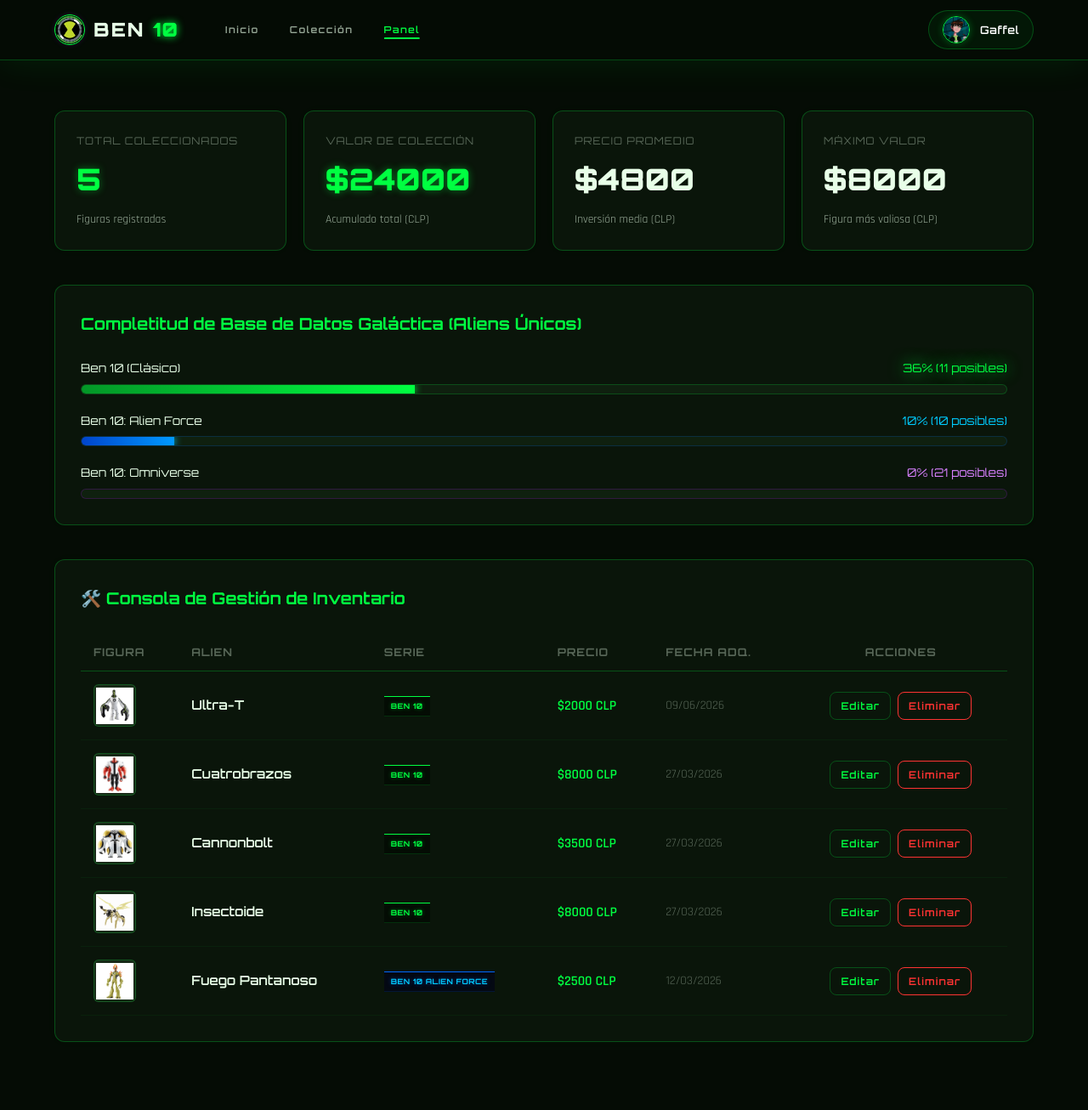
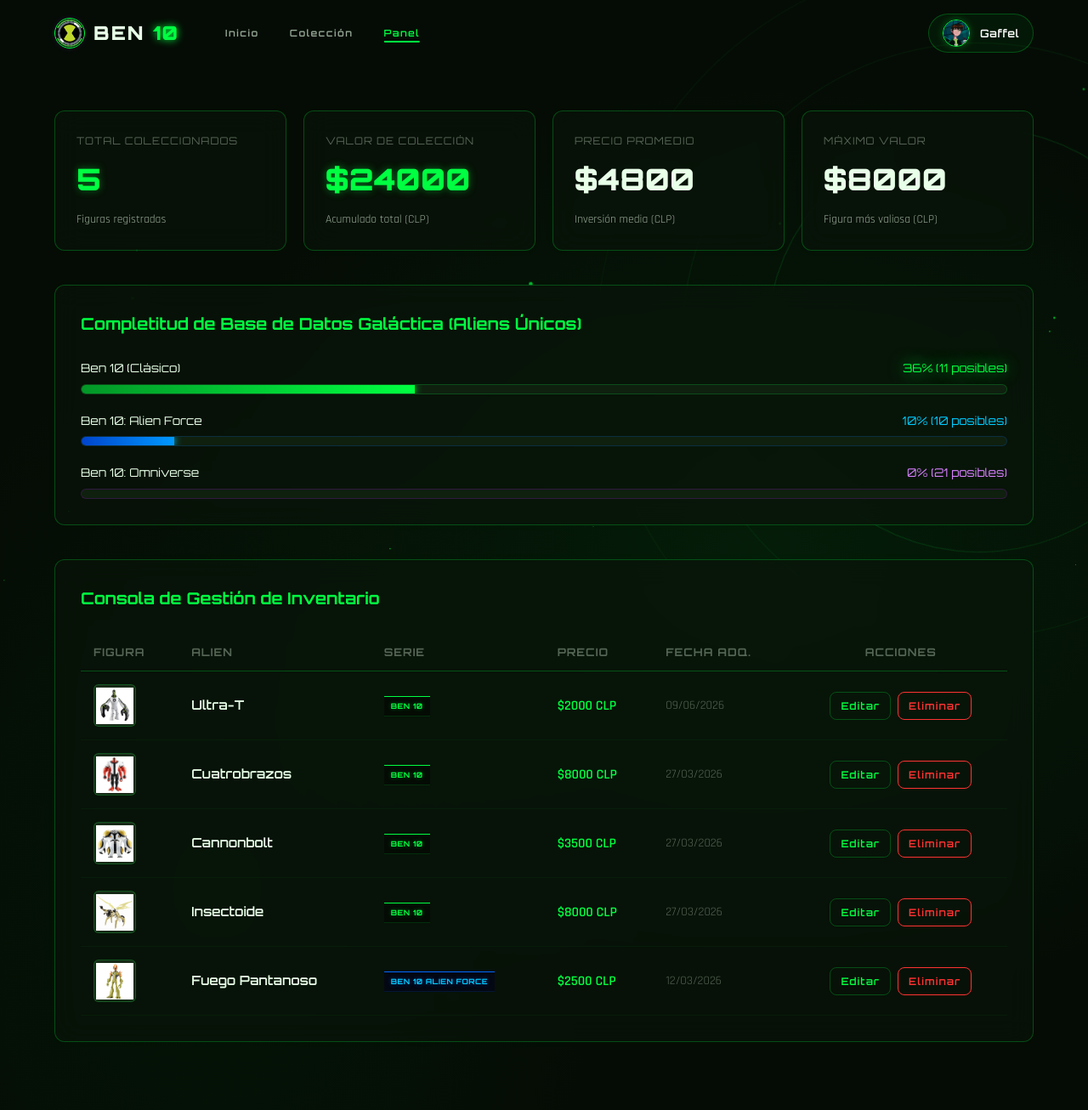
Before and after one commit to G4ffel/Ben10_Collector, a Django app: page /dashboard/ in a window 1280 px wide. Shown: the whole page at 85% size. Run offline with Django 5.2, Linux system fonts and the light colour scheme; data comes from the database, SQL or seed files in the repository; both versions use the stored data as it was after the commit.

Commit message:
Delet Emojis navbar
- se borraron todosemojis
- nuevo navbar en todas las views
- fondo animado en todas las interfazes

```diff
--- a/static/css/style.css
+++ b/static/css/style.css
@@ -40,10 +40,29 @@
 
 body {
   font-family: var(--font-body);
-  background-color: var(--dark-1);
+  background: radial-gradient(ellipse 80% 60% at 70% 50%, rgba(0, 80, 20, 0.25) 0%, transparent 70%),
+              radial-gradient(ellipse 60% 80% at 20% 80%, rgba(0, 40, 10, 0.3) 0%, transparent 60%),
+              var(--dark-1);
   color: var(--text-primary);
   overflow-x: hidden;
   line-height: 1.6;
+}
+
+.global-bg {
+  position: fixed;
+  inset: 0;
+  z-index: -1;
+  pointer-events: none;
+  overflow: hidden;
+}
+
+.hero {
+  position: relative;
+  min-height: 100vh;
+  display: flex;
+  align-items: center;
+  overflow: hidden;
+  padding-top: 80px;
 }
 
 a { text-decoration: none; color: inherit; }
@@ -223,9 +242,6 @@
   align-items: center;
   position: relative;
   overflow: hidden;
-  background: radial-gradient(ellipse 80% 60% at 70% 50%, rgba(0, 80, 20, 0.4) 0%, transparent 70%),
-              radial-gradient(ellipse 60% 80% at 20% 80%, rgba(0, 40, 10, 0.5) 0%, transparent 60%),
-              var(--dark-1);
   padding-top: 80px;
 }
 
@@ -1819,7 +1835,9 @@
 }
 
 .figure-card-omni {
-  background: var(--dark-2);
+  background: rgba(10, 21, 10, 0.65);
+  backdrop-filter: blur(15px);
+  -webkit-backdrop-filter: blur(15px);
   border: 1px solid var(--border-green);
   border-radius: var(--radius-lg);
   overflow: hidden;
--- /dev/null
+++ b/static/js/bg-particles.js
@@ -0,0 +1,59 @@
+function createGlobalParticles() {
+  const container = document.getElementById('global-particles');
+  if (!container) return;
+
+  for (let i = 0; i < 60; i++) {
+    const p = document.createElement('div');
+    p.classList.add('particle');
+    p.style.left = Math.random() * 100 + '%';
+    p.style.bottom = '-10px';
+    const size = Math.random() * 4 + 1;
+    p.style.width = size + 'px';
+    p.style.height = size + 'px';
+    const duration = Math.random() * 8 + 6;
+    p.style.animationDuration = duration + 's';
+    p.style.animationDelay = Math.random() * 10 + 's';
+    p.style.opacity = Math.random() * 0.7 + 0.1;
+    container.appendChild(p);
+  }
+}
+
+function initGlobalNavbar() {
+  const navbar = document.getElementById('navbar');
+  if (!navbar) return;
+
+  const handleScroll = () => {
+    if (window.scrollY > 60) {
+      navbar.classList.add('scrolled');
+    } else {
+      navbar.classList.remove('scrolled');
+    }
+  };
+
+  // Run immediately to set correct state on load
+  handleScroll();
+
+  window.addEventListener('scroll', handleScroll);
+}
+
+function initGlobalHamburger() {
+  const hamburger = document.getElementById('hamburger');
+  const navLinks = document.getElementById('navLinks');
+  if (!hamburger || !navLinks) return;
+
+  hamburger.addEventListener('click', () => {
+    navLinks.classList.toggle('open');
+  });
+
+  navLinks.addEventListener('click', (e) => {
+    if (e.target.classList.contains('nav-link')) {
+      navLinks.classList.remove('open');
+    }
+  });
+}
+
+document.addEventListener('DOMContentLoaded', () => {
+  createGlobalParticles();
+  initGlobalNavbar();
+  initGlobalHamburger();
+});
--- a/templates/collector/dashboard.html
+++ b/templates/collector/dashboard.html
@@ -16,14 +16,22 @@
 
 <body>
 
+  <!-- ===== BACKGROUND ANIMADO GLOBAL ===== -->
+  <div class="global-bg">
+    <div class="energy-ring ring-1"></div>
+    <div class="energy-ring ring-2"></div>
+    <div class="energy-ring ring-3"></div>
+    <div class="particles-container" id="global-particles"></div>
+  </div>
+
   <!-- ===== NAVBAR ===== -->
-  <nav class="navbar scrolled">
+  <nav class="navbar" id="navbar">
     <div class="nav-container">
       <a href="{% url 'home' %}" class="nav-logo">
         <div class="omnitrix-mini"></div>
         <span class="logo-text">BEN <span class="logo-num">10</span></span>
       </a>
-      <ul class="nav-links">
+      <ul class="nav-links" id="navLinks">
         <li><a href="{% url 'home' %}" class="nav-link">Inicio</a></li>
         <li><a href="{% url 'coleccion' %}" class="nav-link">Colección</a></li>
         <li><a href="{% url 'dashboard' %}" class="nav-link active">Panel</a></li>
@@ -31,6 +39,9 @@
       <button class="nav-profile-btn" id="openProfileBtn">
         <img src="{{ perfil.avatar_url }}" class="nav-profile-avatar-img" alt="Avatar">
         <span class="nav-profile-name">{{ perfil.nombre }}</span>
+      </button>
+      <button class="hamburger" id="hamburger" aria-label="Menú">
+        <span></span><span></span><span></span>
       </button>
     </div>
   </nav>
@@ -43,7 +54,7 @@
     <div class="hud-stats-grid"
       style="display: grid; grid-template-columns: repeat(auto-fit, minmax(220px, 1fr)); gap: 20px; margin-bottom: 40px;">
       <div class="hud-card"
-        style="background: var(--dark-2); border: 1px solid var(--border-green); padding: 25px; border-radius: 12px; box-shadow: 0 0 15px rgba(0, 255, 65, 0.02); display: flex; flex-direction: column; gap: 8px;">
+        style="background: rgba(10, 21, 10, 0.65); backdrop-filter: blur(15px); -webkit-backdrop-filter: blur(15px); border: 1px solid var(--border-green); padding: 25px; border-radius: 12px; box-shadow: 0 0 15px rgba(0, 255, 65, 0.02); display: flex; flex-direction: column; gap: 8px;">
         <span
           style="font-family: var(--font-display); font-size: 0.75rem; color: var(--text-muted); letter-spacing: 1px; text-transform: uppercase;">Total
           Coleccionados</span>
@@ -55,7 +66,7 @@
       </div>
 
       <div class="hud-card"
-        style="background: var(--dark-2); border: 1px solid var(--border-green); padding: 25px; border-radius: 12px; box-shadow: 0 0 15px rgba(0, 255, 65, 0.02); display: flex; flex-direction: column; gap: 8px;">
+        style="background: rgba(10, 21, 10, 0.65); backdrop-filter: blur(15px); -webkit-backdrop-filter: blur(15px); border: 1px solid var(--border-green); padding: 25px; border-radius: 12px; box-shadow: 0 0 15px rgba(0, 255, 65, 0.02); display: flex; flex-direction: column; gap: 8px;">
         <span
           style="font-family: var(--font-display); font-size: 0.75rem; color: var(--text-muted); letter-spacing: 1px; text-transform: uppercase;">Valor
           de Colección</span>
@@ -67,7 +78,7 @@
       </div>
 
       <div class="hud-card"
-        style="background: var(--dark-2); border: 1px solid var(--border-green); padding: 25px; border-radius: 12px; box-shadow: 0 0 15px rgba(0, 255, 65, 0.02); display: flex; flex-direction: column; gap: 8px;">
+        style="background: rgba(10, 21, 10, 0.65); backdrop-filter: blur(15px); -webkit-backdrop-filter: blur(15px); border: 1px solid var(--border-green); padding: 25px; border-radius: 12px; box-shadow: 0 0 15px rgba(0, 255, 65, 0.02); display: flex; flex-direction: column; gap: 8px;">
         <span
           style="font-family: var(--font-display); font-size: 0.75rem; color: var(--text-muted); letter-spacing: 1px; text-transform: uppercase;">Precio
           Promedio</span>
@@ -79,7 +90,7 @@
       </div>
 
       <div class="hud-card"
-        style="background: var(--dark-2); border: 1px solid var(--border-green); padding: 25px; border-radius: 12px; box-shadow: 0 0 15px rgba(0, 255, 65, 0.02); display: flex; flex-direction: column; gap: 8px;">
+        style="background: rgba(10, 21, 10, 0.65); backdrop-filter: blur(15px); -webkit-backdrop-filter: blur(15px); border: 1px solid var(--border-green); padding: 25px; border-radius: 12px; box-shadow: 0 0 15px rgba(0, 255, 65, 0.02); display: flex; flex-direction: column; gap: 8px;">
         <span
           style="font-family: var(--font-display); font-size: 0.75rem; color: var(--text-muted); letter-spacing: 1px; text-transform: uppercase;">Máximo
           Valor</span>
@@ -93,7 +104,7 @@
 
     <!-- SECCIÓN DE COMPLETITUD Y PROGRESO -->
     <div class="progress-section-omni"
-      style="background: var(--dark-2); border: 1px solid var(--border-green); border-radius: 12px; padding: 30px; margin-bottom: 40px; box-shadow: 0 0 15px rgba(0,255,65,0.02);">
+      style="background: rgba(10, 21, 10, 0.65); backdrop-filter: blur(15px); -webkit-backdrop-filter: blur(15px); border: 1px solid var(--border-green); border-radius: 12px; padding: 30px; margin-bottom: 40px; box-shadow: 0 0 15px rgba(0,255,65,0.02);">
       <h2 class="sub-title-omni"
         style="border: none; padding-left: 0; font-size: 1.2rem; margin-bottom: 25px; font-family: var(--font-display); color: var(--green-primary);">
         Completitud de Base de Datos Galáctica (Aliens Únicos)
@@ -150,10 +161,10 @@
 
     <!-- CONSOLA DE GESTIÓN (TABLA CRUD) -->
     <div class="management-table-wrapper"
-      style="background: var(--dark-2); border: 1px solid var(--border-green); border-radius: 12px; padding: 30px; box-shadow: 0 0 15px rgba(0,255,65,0.02); overflow-x: auto;">
+      style="background: rgba(10, 21, 10, 0.65); backdrop-filter: blur(15px); -webkit-backdrop-filter: blur(15px); border: 1px solid var(--border-green); border-radius: 12px; padding: 30px; box-shadow: 0 0 15px rgba(0,255,65,0.02); overflow-x: auto;">
       <h2 class="sub-title-omni"
         style="border: none; padding-left: 0; font-size: 1.2rem; margin-bottom: 25px; font-family: var(--font-display); color: var(--green-primary);">
-        🛠️ Consola de Gestión de Inventario
+        Consola de Gestión de Inventario
       </h2>
 
       {% if figuras %}
@@ -345,7 +356,7 @@
             </div>
 
             <button type="submit" class="btn-primary"
-              style="justify-content: center; padding: 11px; font-family: var(--font-display); font-size: 0.7rem; margin-top: 6px; cursor: pointer; width: 100%;">⚙
+              style="justify-content: center; padding: 11px; font-family: var(--font-display); font-size: 0.7rem; margin-top: 6px; cursor: pointer; width: 100%;">
               APLICAR AJUSTES</button>
           </form>
         </div>
@@ -433,6 +444,7 @@
     </div>
   </div>
 
+  <script src="{% static 'js/bg-particles.js' %}"></script>
   <script>
     document.addEventListener('DOMContentLoaded', () => {
       const pModal = document.getElementById('profileModal');
```
Also changed, not shown: templates/collector/coleccion.html (+107 -41 lines), templates/index.html (+12 -9 lines), db.sqlite3.
